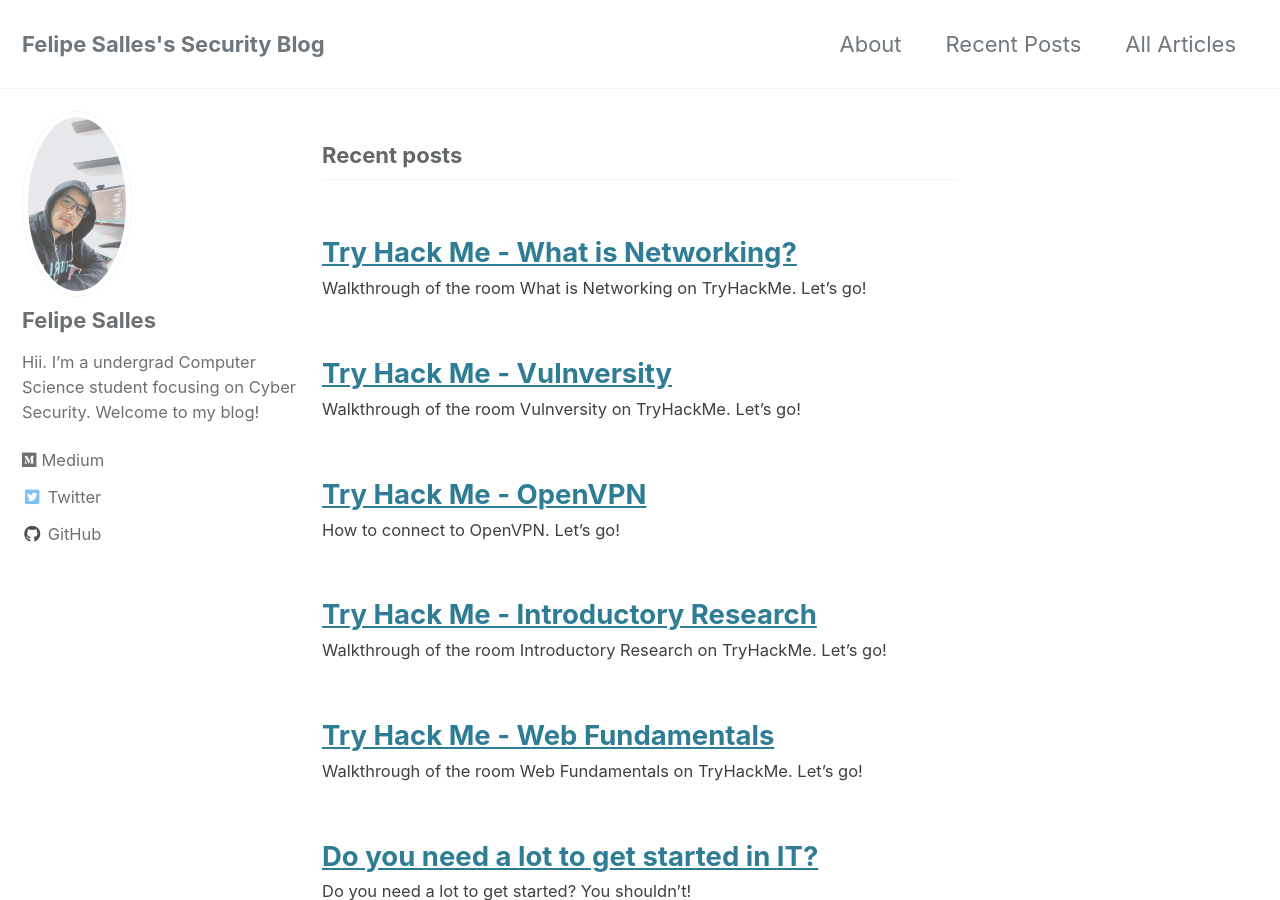
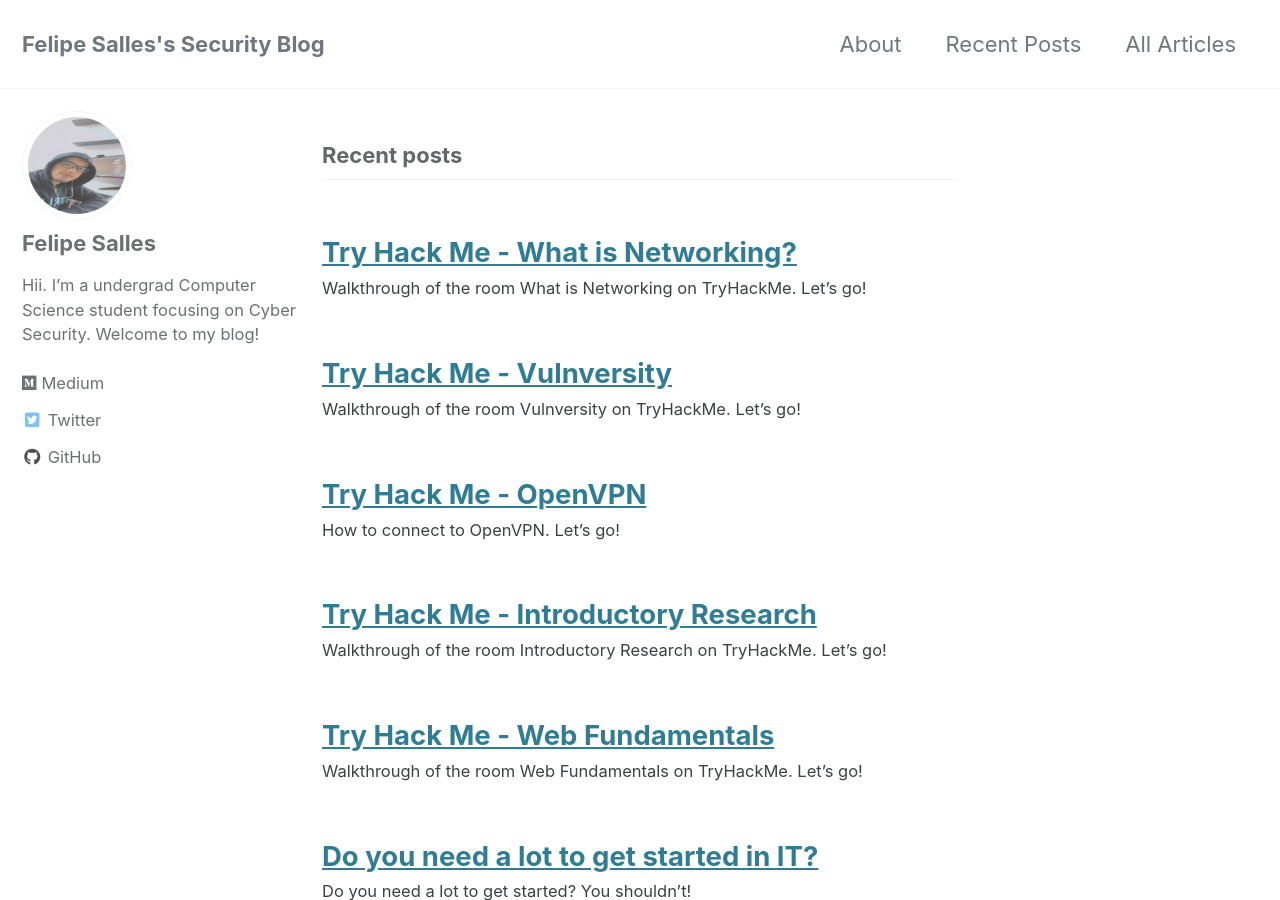
Before and after one commit to felipemsalles/felipemsalles.github.io-blog, a Jekyll site: the page built from index.html, in a window 1280 px wide and 900 px high. Built offline with Jekyll 4.4.1, drawn with Linux system fonts in a browser that asks for light colours; cached includes are drawn as plain includes; the list of posts is cut into pages by our own code.

Commit message:
Update pic

```diff
--- a/_config.yml
+++ b/_config.yml
@@ -94,7 +94,7 @@ analytics:
 # Site Author
 author:
   name             : "Felipe Salles"
-  avatar           : "/assets/images/profileblog-pic.JPG"
+  avatar           : "/assets/images/profile-pic.JPG"
   bio              : "Hii. I'm a undergrad Computer Science student focusing on Cyber Security. Welcome to my blog!"
   # location         : "Somewhere"
   email            :
```
Also changed, not shown: assets/images/profile-pic.jpg (added), assets/images/profileblog-pic.JPG (deleted), 1 other file.
